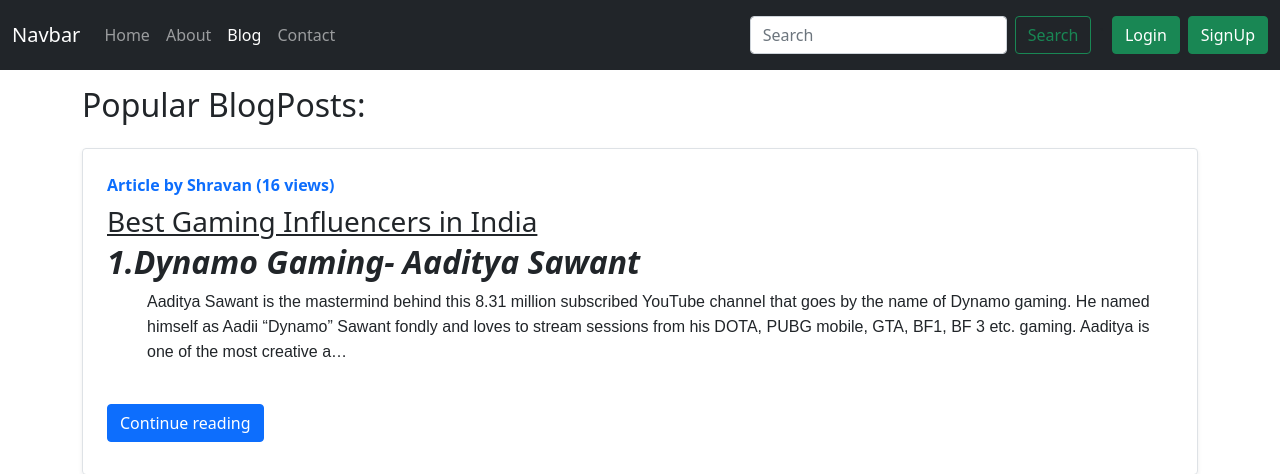
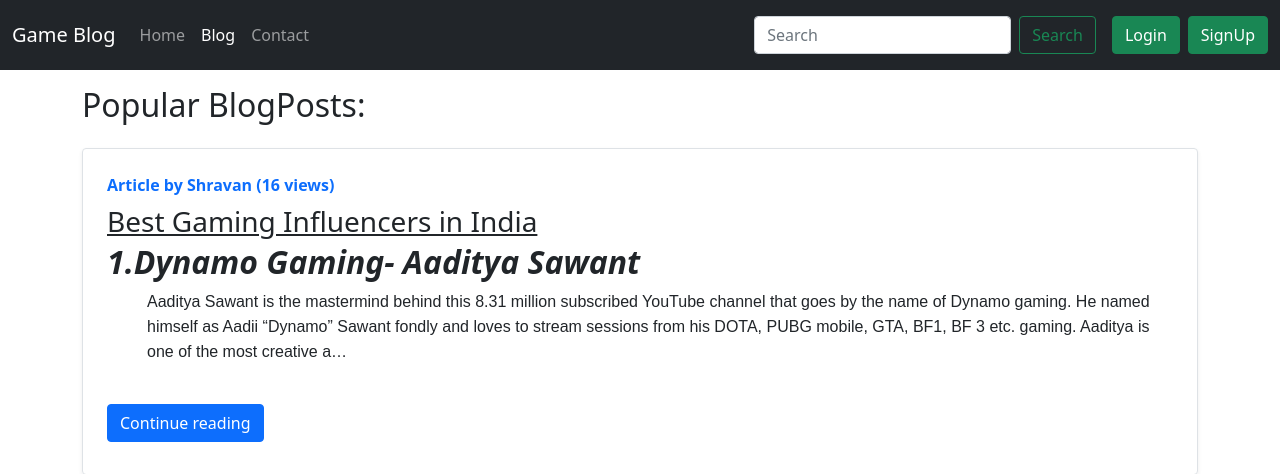
Before and after one commit to shRavanJannu/Django_BlogApp, a Django app: page /blog/ in a window 1280 px wide. Shown: the top 474 px of the page. Run offline with Django 4.2, Linux system fonts and the light colour scheme; data comes from the database, SQL or seed files in the repository; both versions use the stored data as it was after the commit.

Commit message:
added even more features

```diff
--- a/blog/views.py
+++ b/blog/views.py
@@ -13,7 +13,7 @@
 
 def blogPost(request, slug):
     post=Post.objects.filter(slug=slug).first()
-    post.views= post.views +1
+    post.views= post.views + 1
     post.save()
 
     comments = BlogComment.objects.filter(post=post, parent=None)
--- a/templates/base.html
+++ b/templates/base.html
@@ -7,8 +7,9 @@
   <meta name="viewport" content="width=device-width, initial-scale=1" />
 
   <!-- Bootstrap CSS -->
+  <!-- <link rel="stylesheet" type="text/css" href="https://bootswatch.com/5/sandstone/bootstrap.min.css"> -->
   <link href="https://cdn.jsdelivr.net/npm/bootstrap@5.0.2/dist/css/bootstrap.min.css" rel="stylesheet"
-    integrity="sha384-EVSTQN3/azprG1Anm3QDgpJLIm9Nao0Yz1ztcQTwFspd3yD65VohhpuuCOmLASjC" crossorigin="anonymous" />
+  integrity="sha384-EVSTQN3/azprG1Anm3QDgpJLIm9Nao0Yz1ztcQTwFspd3yD65VohhpuuCOmLASjC" crossorigin="anonymous" />
 
   <title>{% block title %} {% endblock title %}</title>
 </head>
@@ -16,7 +17,7 @@
 <body>
   <nav class="navbar navbar-expand-lg navbar-dark bg-dark">
     <div class="container-fluid">
-      <a class="navbar-brand" href="/">Navbar</a>
+      <a class="navbar-brand" href="/">Game Blog</a>
       <button class="navbar-toggler" type="button" data-bs-toggle="collapse" data-bs-target="#navbarSupportedContent"
         aria-controls="navbarSupportedContent" aria-expanded="false" aria-label="Toggle navigation">
         <span class="navbar-toggler-icon"></span>
@@ -26,9 +27,9 @@
           <li class="nav-item">
             <a class="nav-link {% block homeactive %}{% endblock homeactive %}" aria-current="page" href="/">Home</a>
           </li>
-          <li class="nav-item">
+          <!-- <li class="nav-item">
             <a class="nav-link {% block aboutactive %}{% endblock aboutactive %}" href="/about">About</a>
-          </li>
+          </li> -->
           <li class="nav-item">
             <a class="nav-link {% block blogactive %}{% endblock blogactive %}" href="/blog">Blog</a>
           </li>
@@ -44,7 +45,7 @@
             Search
           </button>
         </form>
-        <!-- <a href="/admin" role="button" target="_blank" class="btn btn-outline-success m-2">Admin Panel</a> -->`
+        <!-- <a href="/admin" role="button" target="_blank" class="btn btn-outline-success m-2">Admin Panel</a> -->
         {% if user.is_authenticated %}
         <ul class="navbar-nav m-2">
           <li class="nav-item dropdown">
@@ -59,7 +60,7 @@
 
         {% else %}
         <button type="button" class="btn btn-success m-2" data-bs-toggle="modal" data-bs-target="#loginModal">
-          Login
+        Login
         </button>
         <!-- Button to trigger SignUp modal -->
         <button type="button" class="btn btn-success mr-2" data-bs-toggle="modal" data-bs-target="#signupModal">
```
Also changed, not shown: db.sqlite3.
